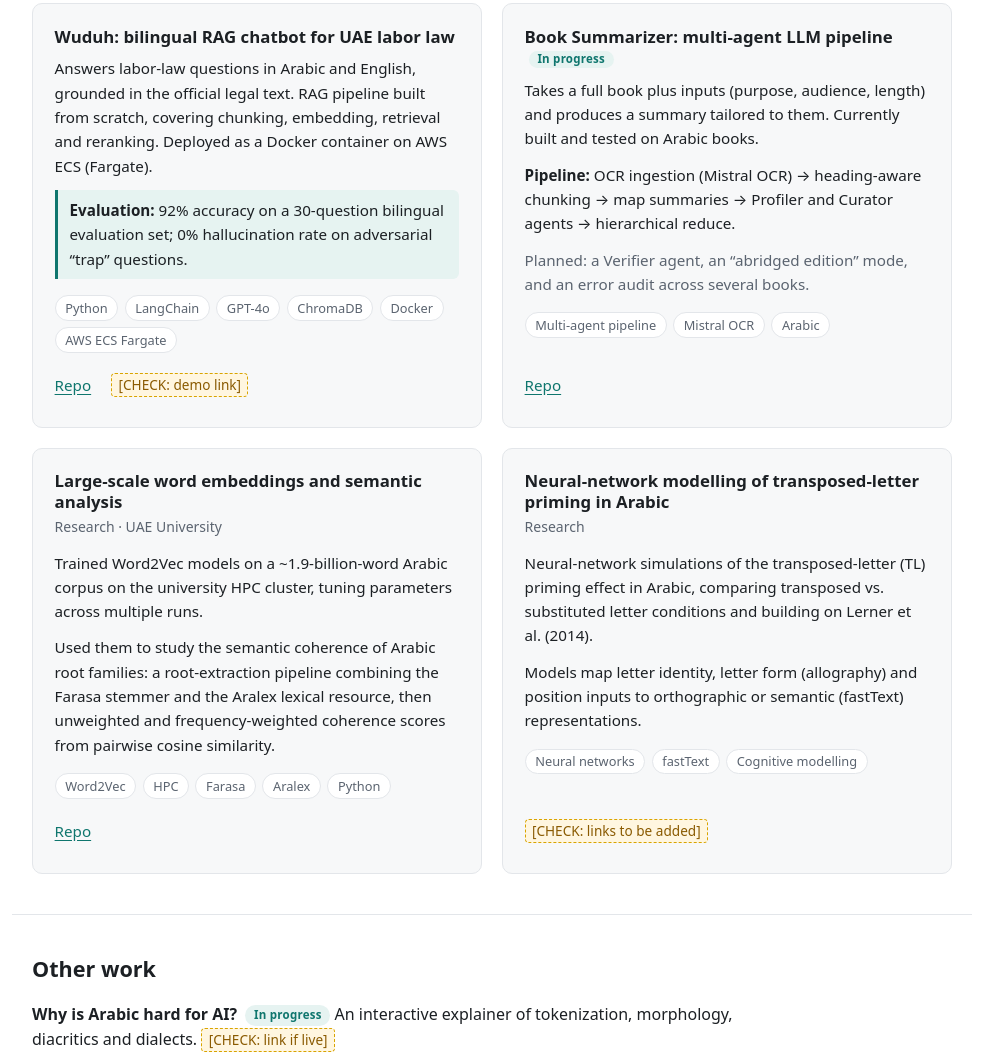
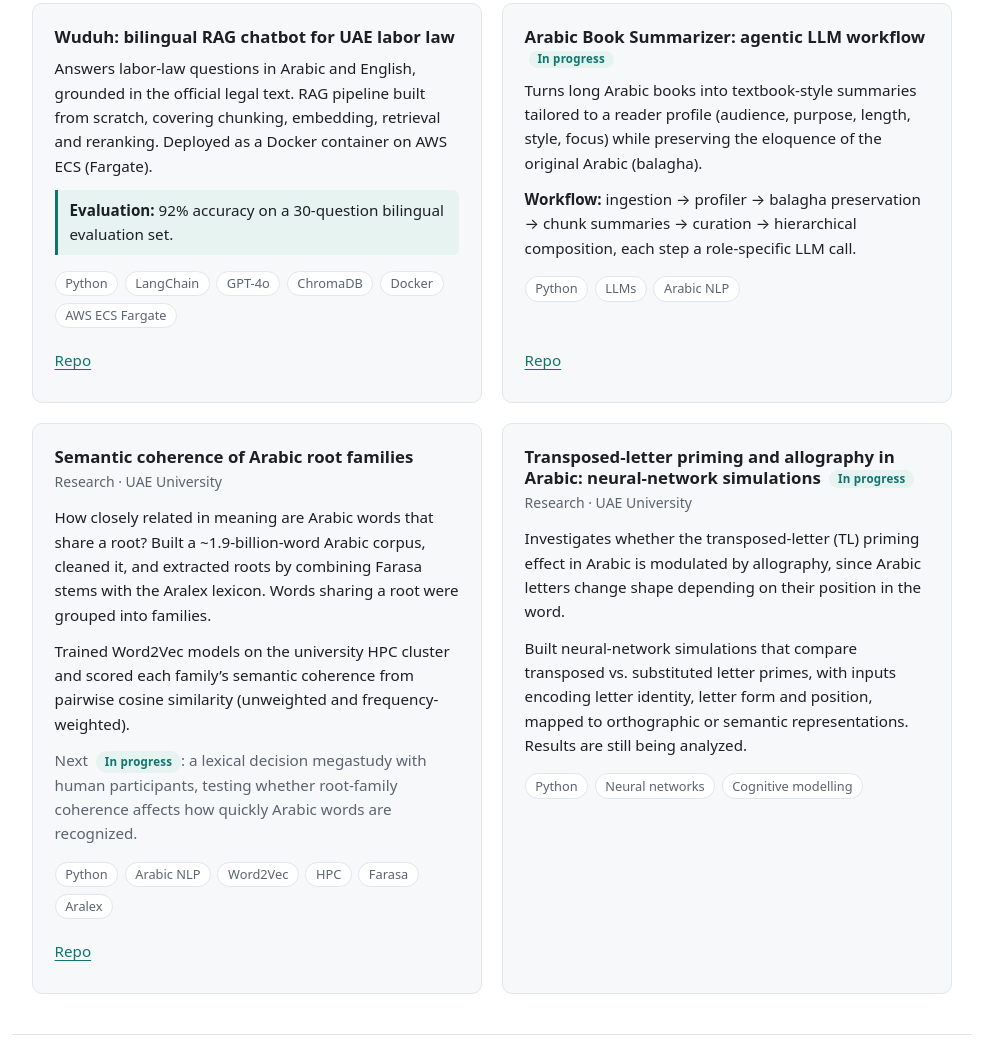
Before and after one commit to Safeer-yu/Safeer-yu.github.io, a plain HTML site: page index.html in a window 1280 px wide. Shown: the part 743-1799 px from the top of the page, without its empty margins (148-1131 px from the left). Drawn offline with Linux system fonts and the light colour scheme.

Commit message:
edited project description

```diff
--- a/index.html
+++ b/index.html
@@ -26,7 +26,7 @@
 
   <!-- Intro -->
   <section class="hero wrap">
-    <p class="eyebrow">Al Ain, UAE · open to roles</p>
+    <p class="eyebrow">Al Ain, UAE · Open to data science, NLP and ML engineering roles</p>
     <h1>Safeer Al-Yubary</h1>
     <p class="lede">Data scientist working on NLP, LLM applications and machine learning, from RAG and agentic pipelines to training and evaluating models.</p>
     <div class="hero-links">
@@ -52,23 +52,21 @@
       <article class="card">
         <h3>Wuduh: bilingual RAG chatbot for UAE labor law</h3>
         <p>Answers labor-law questions in Arabic and English, grounded in the official legal text. RAG pipeline built from scratch, covering chunking, embedding, retrieval and reranking. Deployed as a Docker container on AWS ECS (Fargate).</p>
-        <p class="result"><strong>Evaluation:</strong> 92% accuracy on a 30-question bilingual evaluation set; 0% hallucination rate on adversarial “trap” questions.</p>
+        <p class="result"><strong>Evaluation:</strong> 92% accuracy on a 30-question bilingual evaluation set.</p>
         <ul class="chips" aria-label="Stack">
           <li>Python</li><li>LangChain</li><li>GPT-4o</li><li>ChromaDB</li><li>Docker</li><li>AWS ECS Fargate</li>
         </ul>
         <p class="card-links">
           <a href="https://github.com/Safeer-yu/Wuduh" target="_blank" rel="noopener">Repo</a>
-          <span class="todo">[CHECK: demo link]</span>
         </p>
       </article>
 
       <article class="card">
-        <h3>Book Summarizer: multi-agent LLM pipeline <span class="tag">In progress</span></h3>
-        <p>Takes a full book plus inputs (purpose, audience, length) and produces a summary tailored to them. Currently built and tested on Arabic books.</p>
-        <p><strong>Pipeline:</strong> OCR ingestion (Mistral OCR) → heading-aware chunking → map summaries → Profiler and Curator agents → hierarchical reduce.</p>
-        <p class="muted">Planned: a Verifier agent, an “abridged edition” mode, and an error audit across several books.</p>
+        <h3>Arabic Book Summarizer: agentic LLM workflow <span class="tag">In progress</span></h3>
+        <p>Turns long Arabic books into textbook-style summaries tailored to a reader profile (audience, purpose, length, style, focus) while preserving the eloquence of the original Arabic (balagha).</p>
+        <p><strong>Workflow:</strong> ingestion → profiler → balagha preservation → chunk summaries → curation → hierarchical composition, each step a role-specific LLM call.</p>
         <ul class="chips" aria-label="Stack">
-          <li>Multi-agent pipeline</li><li>Mistral OCR</li><li>Arabic</li>
+          <li>Python</li><li>LLMs</li><li>Arabic NLP</li>
         </ul>
         <p class="card-links">
           <a href="https://github.com/Safeer-yu/arabic-book-summarizer" target="_blank" rel="noopener">Repo</a>
@@ -76,12 +74,13 @@
       </article>
 
       <article class="card">
-        <h3>Large-scale word embeddings and semantic analysis</h3>
+        <h3>Semantic coherence of Arabic root families</h3>
         <p class="card-meta">Research · UAE University</p>
-        <p>Trained Word2Vec models on a ~1.9-billion-word Arabic corpus on the university HPC cluster, tuning parameters across multiple runs.</p>
-        <p>Used them to study the semantic coherence of Arabic root families: a root-extraction pipeline combining the Farasa stemmer and the Aralex lexical resource, then unweighted and frequency-weighted coherence scores from pairwise cosine similarity.</p>
+        <p>How closely related in meaning are Arabic words that share a root? Built a ~1.9-billion-word Arabic corpus, cleaned it, and extracted roots by combining Farasa stems with the Aralex lexicon. Words sharing a root were grouped into families.</p>
+        <p>Trained Word2Vec models on the university HPC cluster and scored each family’s semantic coherence from pairwise cosine similarity (unweighted and frequency-weighted).</p>
+        <p class="muted">Next <span class="tag">In progress</span>: a lexical decision megastudy with human participants, testing whether root-family coherence affects how quickly Arabic words are recognized.</p>
         <ul class="chips" aria-label="Stack">
-          <li>Word2Vec</li><li>HPC</li><li>Farasa</li><li>Aralex</li><li>Python</li>
+          <li>Python</li><li>Arabic NLP</li><li>Word2Vec</li><li>HPC</li><li>Farasa</li><li>Aralex</li>
         </ul>
         <p class="card-links">
           <a href="https://github.com/Safeer-yu/Semantic-Coherence" target="_blank" rel="noopener">Repo</a>
@@ -89,16 +88,13 @@
       </article>
 
       <article class="card">
-        <h3>Neural-network modelling of transposed-letter priming in Arabic</h3>
-        <p class="card-meta">Research</p>
-        <p>Neural-network simulations of the transposed-letter (TL) priming effect in Arabic, comparing transposed vs. substituted letter conditions and building on Lerner et al. (2014).</p>
-        <p>Models map letter identity, letter form (allography) and position inputs to orthographic or semantic (fastText) representations.</p>
+        <h3>Transposed-letter priming and allography in Arabic: neural-network simulations <span class="tag">In progress</span></h3>
+        <p class="card-meta">Research · UAE University</p>
+        <p>Investigates whether the transposed-letter (TL) priming effect in Arabic is modulated by allography, since Arabic letters change shape depending on their position in the word.</p>
+        <p>Built neural-network simulations that compare transposed vs. substituted letter primes, with inputs encoding letter identity, letter form and position, mapped to orthographic or semantic representations. Results are still being analyzed.</p>
         <ul class="chips" aria-label="Stack">
-          <li>Neural networks</li><li>fastText</li><li>Cognitive modelling</li>
+          <li>Python</li><li>Neural networks</li><li>Cognitive modelling</li>
         </ul>
-        <p class="card-links">
-          <span class="todo">[CHECK: links to be added]</span>
-        </p>
       </article>
 
     </div>
@@ -111,7 +107,6 @@
       <li>
         <strong>Why is Arabic hard for AI?</strong> <span class="tag">In progress</span>
         An interactive explainer of tokenization, morphology, diacritics and dialects.
-        <span class="todo">[CHECK: link if live]</span>
       </li>
       <li>
         <strong><a href="https://github.com/Safeer-yu/yemeni-nlp-hub" target="_blank" rel="noopener">Yemen NLP Hub</a></strong>
@@ -133,13 +128,13 @@
         <li>Build Python pipelines for data cleaning, preprocessing and analysis across Arabic NLP and cognitive linguistics research projects.</li>
         <li>Design and run behavioral experiments using PsychoPy, managing both data collection and quantitative analysis.</li>
         <li>Train and evaluate Word2Vec models to measure semantic similarity between Arabic roots and words.</li>
-        <li>Teaching assistant tasks alongside the research role: <span class="todo">[CHECK: e.g. labs, grading]</span></li>
+        <li>Supported teaching as an assistant by hosting lab experiment sessions and grading student work.</li>
       </ul>
     </div>
 
     <div class="entry">
       <div class="entry-head">
-        <h3>Conversational AI Engineer (Content Manager) · Voctiv</h3>
+        <h3>Content Manager (Conversational AI) · Voctiv</h3>
         <p class="entry-meta">Jul 2021 – Dec 2023 · Remote</p>
       </div>
       <ul>
@@ -159,7 +154,7 @@
         <h3>Master’s degree in Data Science · Higher School of Economics University</h3>
         <p class="entry-meta">June 2023 · Moscow, Russia</p>
       </div>
-      <p class="muted">Scholarship recipient · GPA 7.7/10.0</p>
+      <p class="muted">Scholarship recipient</p>
     </div>
 
     <div class="entry">
@@ -167,7 +162,7 @@
         <h3>Bachelor’s degree in Mechatronics · Bauman Moscow State Technical University</h3>
         <p class="entry-meta">June 2020 · Moscow, Russia</p>
       </div>
-      <p class="muted">Scholarship recipient · GPA 3.9/5.0</p>
+      <p class="muted">Scholarship recipient</p>
     </div>
   </section>
 
--- a/style.css
+++ b/style.css
@@ -129,6 +129,10 @@ p { margin: 0 0 0.75rem; }
   border-radius: 0 6px 6px 0;
 }
 
+.steps { margin: 0 0 0.75rem; padding-left: 1.1rem; font-size: 0.95rem; }
+.steps li { margin-bottom: 0.3rem; }
+.steps li::marker { color: var(--accent); }
+
 .card-links {
   margin-top: auto;
   padding-top: 0.5rem;
```
